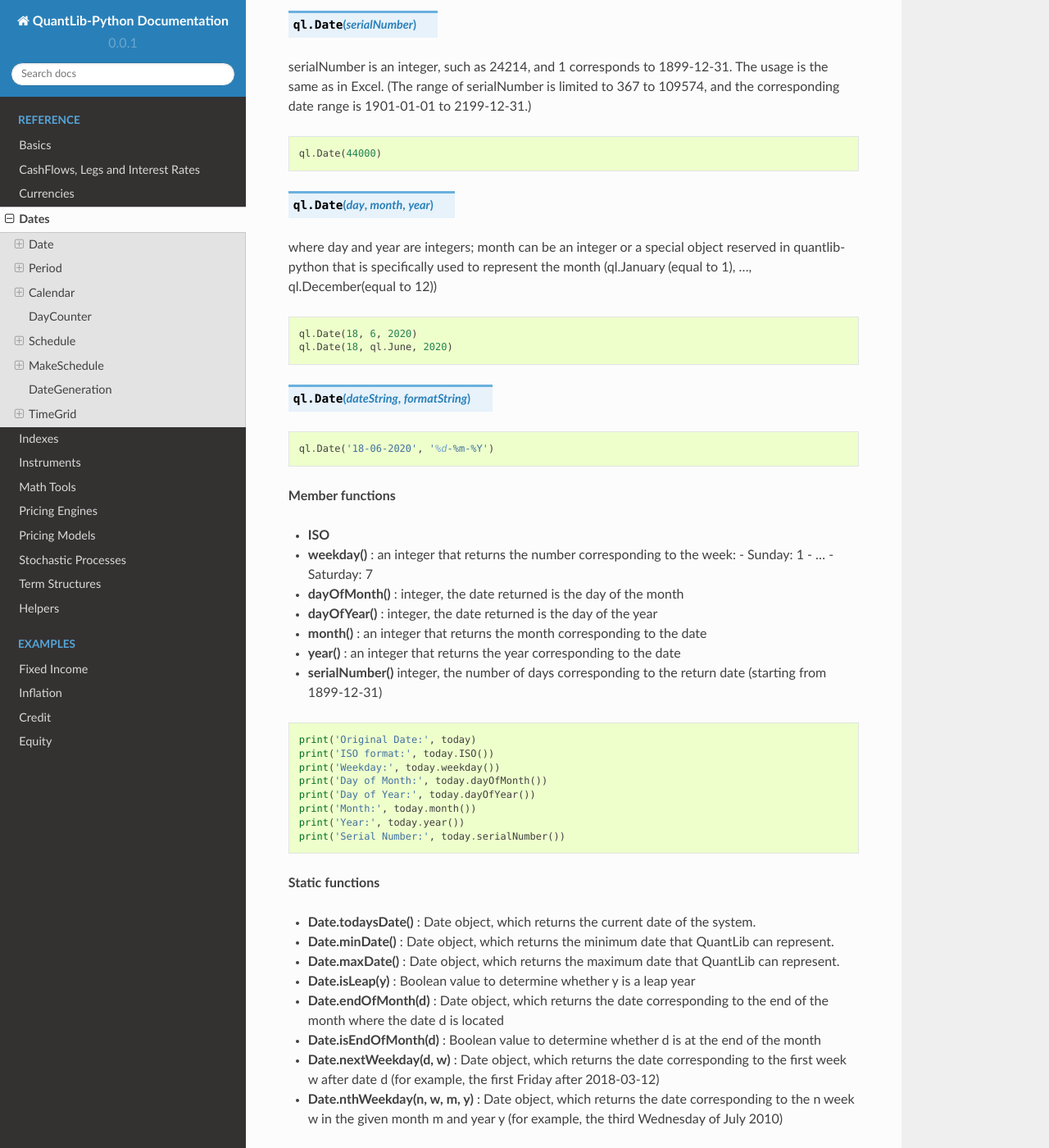
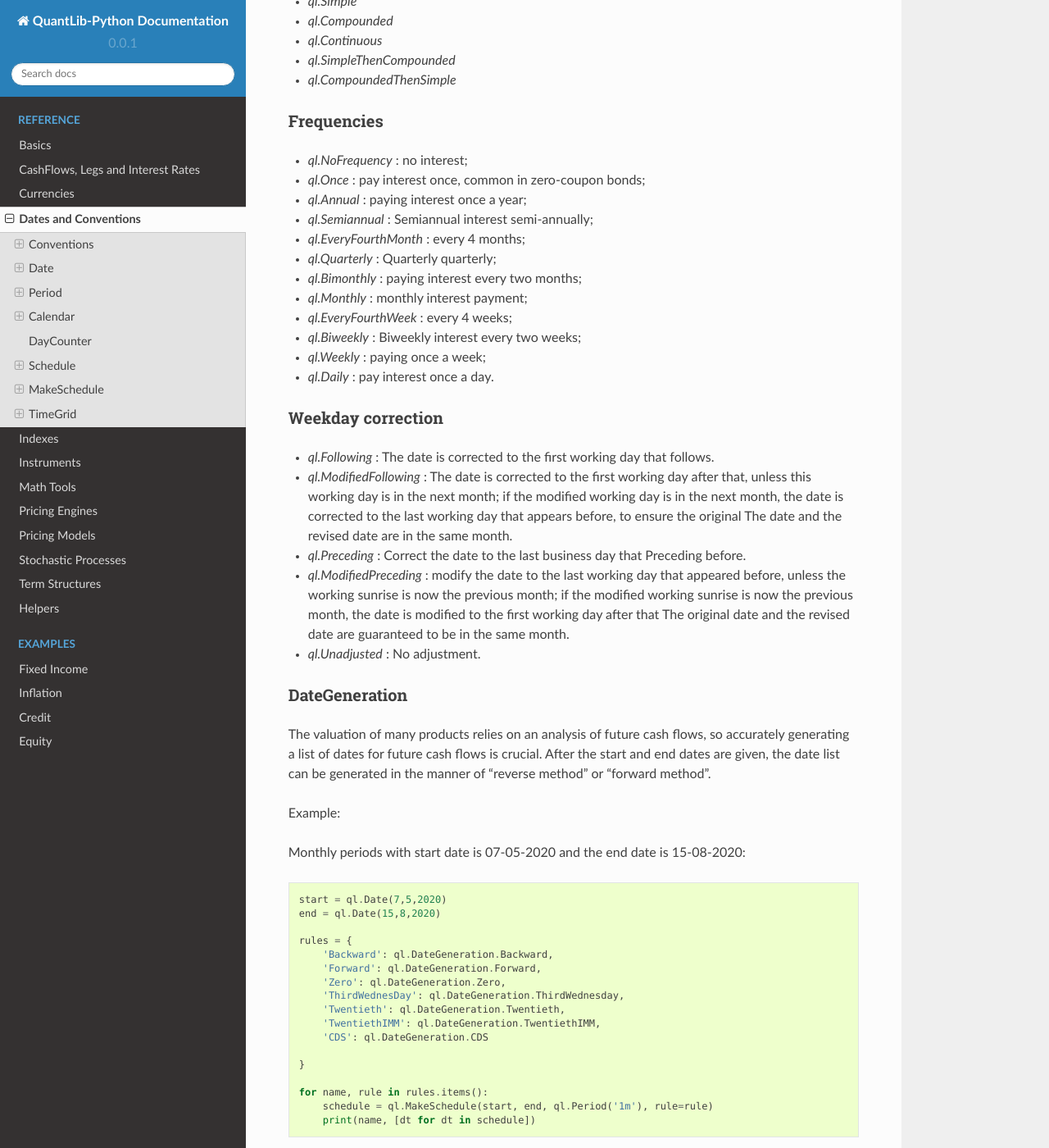
Before and after one commit to nhaga/QuantLib-Python-Docs, a Sphinx documentation site: the page built from docs/dates.rst, in a window 1280 px wide and 1400 px high, scrolled down 276 px. Shown: the whole window at 82% size. Built offline with Sphinx 7.4.7 and the Read the Docs theme 2.0.0, drawn with Linux system fonts in a browser that asks for light colours; formulas are drawn with MathJax 3; some of the changed text lies outside the part shown.

Commit message:
Moved conventions to "Dates and Conventions"

```diff
--- a/docs/dates.rst
+++ b/docs/dates.rst
@@ -1,6 +1,76 @@
-########
-Dates
-########
+#####################
+Dates and Conventions
+#####################
+
+
+Conventions
+###########
+
+Compounding
+-----------
+
+- `ql.Simple`
+- `ql.Compounded`
+- `ql.Continuous`
+- `ql.SimpleThenCompounded`
+- `ql.CompoundedThenSimple`
+
+
+Frequencies
+-----------
+
+- `ql.NoFrequency` : no interest;
+- `ql.Once` : pay interest once, common in zero-coupon bonds;
+- `ql.Annual` : paying interest once a year;
+- `ql.Semiannual` : Semiannual interest semi-annually;
+- `ql.EveryFourthMonth` : every 4 months;
+- `ql.Quarterly` : Quarterly quarterly;
+- `ql.Bimonthly` : paying interest every two months;
+- `ql.Monthly` : monthly interest payment;
+- `ql.EveryFourthWeek` : every 4 weeks;
+- `ql.Biweekly` : Biweekly interest every two weeks;
+- `ql.Weekly` : paying once a week;
+- `ql.Daily` : pay interest once a day.
+
+Weekday correction
+------------------
+
+
+- `ql.Following` : The date is corrected to the first working day that follows.
+- `ql.ModifiedFollowing` : The date is corrected to the first working day after that, unless this working day is in the next month; if the modified working day is in the next month, the date is corrected to the last working day that appears before, to ensure the original The date and the revised date are in the same month.
+- `ql.Preceding` : Correct the date to the last business day that Preceding before.
+- `ql.ModifiedPreceding` : modify the date to the last working day that appeared before, unless the working sunrise is now the previous month; if the modified working sunrise is now the previous month, the date is modified to the first working day after that The original date and the revised date are guaranteed to be in the same month.
+- `ql.Unadjusted` : No adjustment.
+
+DateGeneration
+--------------
+
+The valuation of many products relies on an analysis of future cash flows, so accurately generating a list of dates for future cash flows is crucial.
+After the start and end dates are given, the date list can be generated in the manner of "reverse method" or "forward method".
+
+Example:
+
+Monthly periods with start date is 07-05-2020 and the end date is 15-08-2020:
+
+.. code-block:: python
+
+    start = ql.Date(7,5,2020)
+    end = ql.Date(15,8,2020)
+
+    rules = {
+        'Backward': ql.DateGeneration.Backward,
+        'Forward': ql.DateGeneration.Forward,
+        'Zero': ql.DateGeneration.Zero,
+        'ThirdWednesDay': ql.DateGeneration.ThirdWednesday,
+        'Twentieth': ql.DateGeneration.Twentieth,
+        'TwentiethIMM': ql.DateGeneration.TwentiethIMM,
+        'CDS': ql.DateGeneration.CDS
+
+    }
+
+    for name, rule in rules.items():
+        schedule = ql.MakeSchedule(start, end, ql.Period('1m'), rule=rule)
+        print(name, [dt for dt in schedule])
 
 ------
 
@@ -403,42 +463,6 @@
 ----
 
 
-
-DateGeneration
-##############
-
-The valuation of many products relies on an analysis of future cash flows, so accurately generating a list of dates for future cash flows is crucial.
-After the start and end dates are given, the date list can be generated in the manner of "reverse method" or "forward method".
-
-Example:
-
-Monthly periods with start date is 07-05-2020 and the end date is 15-08-2020:
-
-.. code-block:: python
-
-    start = ql.Date(7,5,2020)
-    end = ql.Date(15,8,2020)
-
-    rules = {
-        'Backward': ql.DateGeneration.Backward,
-        'Forward': ql.DateGeneration.Forward,
-        'Zero': ql.DateGeneration.Zero,
-        'ThirdWednesDay': ql.DateGeneration.ThirdWednesday,
-        'Twentieth': ql.DateGeneration.Twentieth,
-        'TwentiethIMM': ql.DateGeneration.TwentiethIMM,
-        'CDS': ql.DateGeneration.CDS
-
-    }
-
-    for name, rule in rules.items():
-        schedule = ql.MakeSchedule(start, end, ql.Period('1m'), rule=rule)
-        print(name, [dt for dt in schedule])
-
-
-
-----
-
-
 TimeGrid
 ########
 
```
Also changed, not shown: other parts of docs/dates.rst (+0 -10 lines), docs/cashflows.rst (+5 -26 lines).
